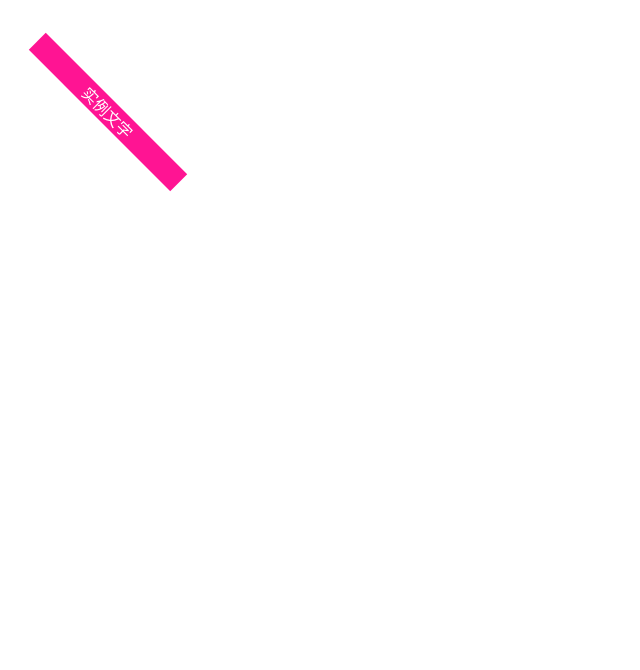
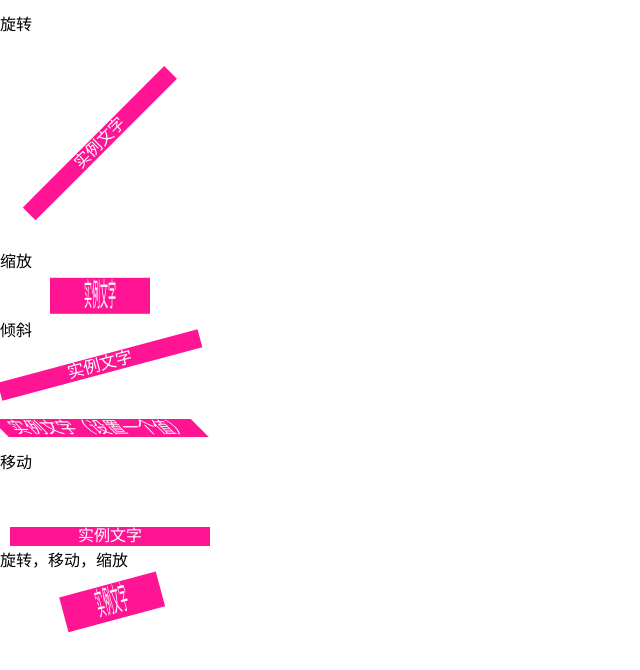
Before and after one commit to Ghost2016/css3-try, a website: page transform/index.html in a window 1280 px wide. Shown: the whole page, without its empty margins (0-640 px from the left). Drawn offline with nearby package versions, Linux system fonts and the light colour scheme.

Commit message:
new: transform base

```diff
--- a/transform/index.html
+++ b/transform/index.html
@@ -4,27 +4,79 @@
   <meta charset="UTF-8">
   <meta name="viewport" content="width=device-width, initial-scale=1.0">
   <title>Document</title>
+  <link rel="stylesheet" href="../node_modules/normalize.css/normalize.css">
   <style>
     .text {
-      margin-top: 100px;
+      margin: 100px 0;
       width: 200px;
-      transform: rotate(45deg);
+      transform: rotate(-45deg);
       background-color: deeppink;
       text-align: center;
       color: #fff;
     }
-    /* .scale {
-
-    } */
+    .scale-1 {
+      width: 200px;
+      text-align: center;
+      background-color: deeppink;
+      color: #fff;
+      transform: scale(0.5, 2);
+    }
+    .skew-1 {
+      width: 200px;
+      text-align: center;
+      background-color: deeppink;
+      color: #fff;
+      transform: skew(15deg, -15deg);
+    }
+    .skew-2 {
+      margin-top: 45px;
+      width: 200px;
+      text-align: center;
+      background-color: deeppink;
+      color: #fff;
+      transform: skew(45deg);
+    }
+    .translate-1 {
+      margin-top: 45px;
+      width: 200px;
+      text-align: center;
+      background-color: deeppink;
+      color: #fff;
+      transform: translate(10px, 10px);
+    }
+    .multi-1 {
+      width: 200px;
+      text-align: center;
+      background-color: deeppink;
+      color: #fff;
+      transform: rotate(-15deg) translate(10px, 10px) scale(0.5, 2);
+    }
   </style>
 </head>
+
 <body>
+  <p>旋转</p>
   <div class="text">
     <span>实例文字</span>
   </div>
-  <!-- <p>缩放</p>
-  <div class="scale">
-
-  </div> -->
+  <p>缩放</p>
+  <div class="scale-1">
+    <span>实例文字</span>
+  </div>
+  <p>倾斜</p>
+  <div class="skew-1">
+    <span>实例文字</span>
+  </div>
+  <div class="skew-2">
+    <span>实例文字（设置一个值）</span>
+  </div>
+  <p>移动</p>
+  <div class="translate-1">
+    <span>实例文字</span>
+  </div>
+  <p>旋转，移动，缩放</p>
+  <div class="multi-1">
+    <span>实例文字</span>
+  </div>
 </body>
 </html>
```
Also changed, not shown: package.json (added, +22 -0 lines), 2 other files.
